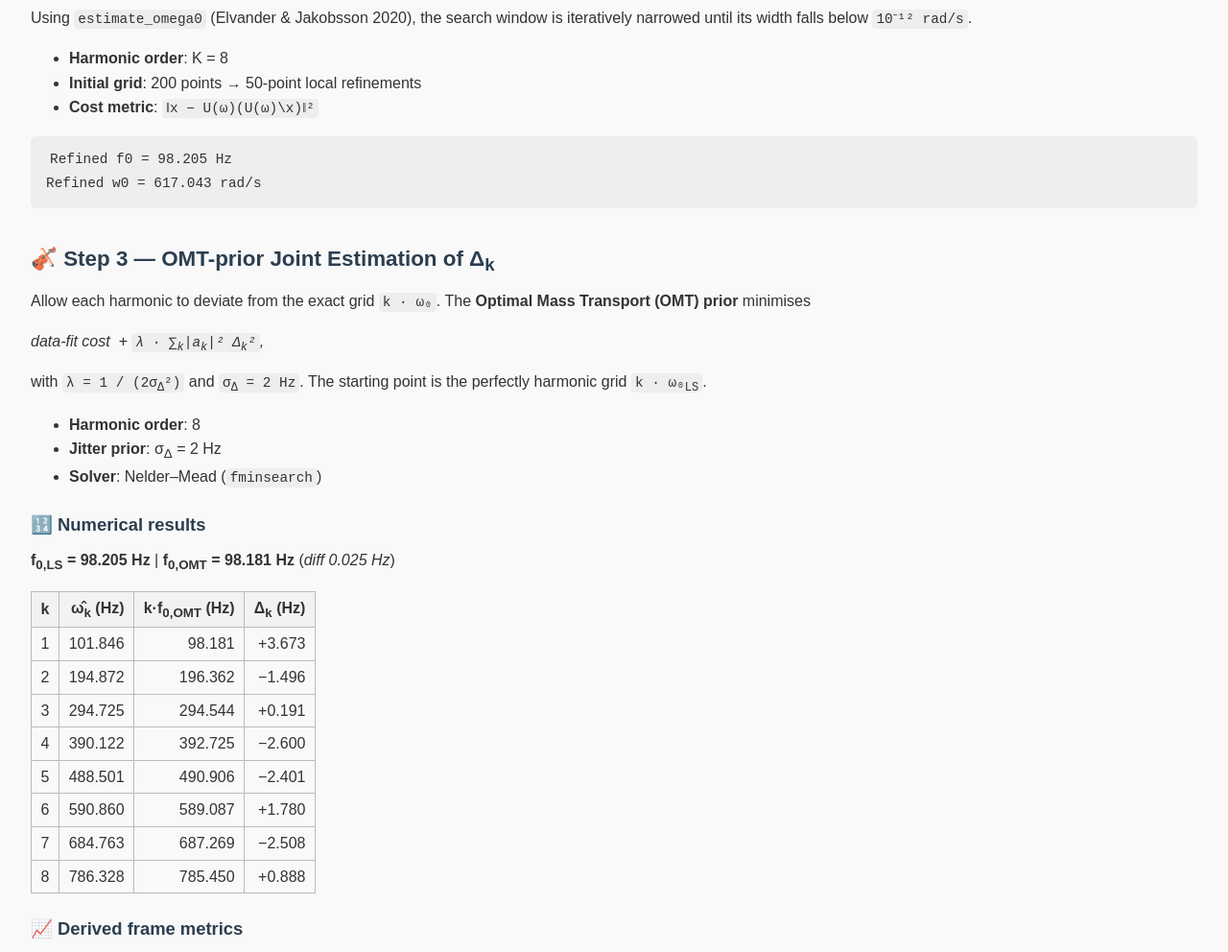
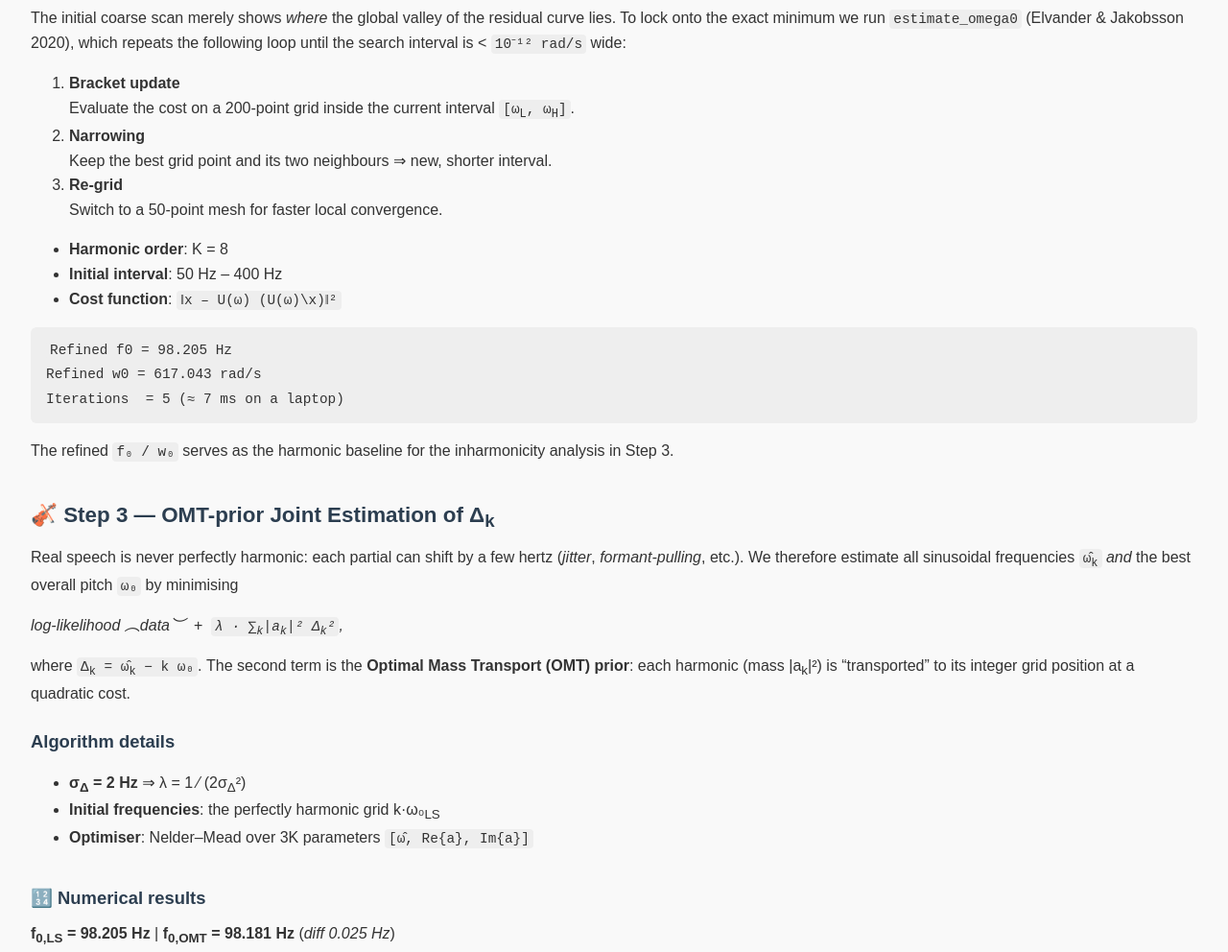
Before and after one commit to Infinitese/spectral-analysis-web, a plain HTML site: page index.html in a window 1280 px wide. Shown: the part 2483-3475 px from the top of the page at 96% size. Drawn offline with Linux system fonts and the light colour scheme.

Commit message:
Update index.html

```diff
--- a/index.html
+++ b/index.html
@@ -101,51 +101,88 @@ Coarse-scan w0 = 617.00 rad/s</code></pre>
   </figure>
 </section>
 
+<!--  STEP 2  ────────────────────────────────────────── -->
 <section class="section">
-  <h2>🎯 Step 2 — Adaptive Harmonic-LS Refinement</h2>
+  <h2>🎯 Step&nbsp;2 — Adaptive Harmonic-LS Refinement</h2>
+
   <p>
-    Using <code>estimate_omega0</code>
-    <span class="ref">(Elvander&nbsp;&amp;&nbsp;Jakobsson&nbsp;2020)</span>,
-    the search window is iteratively narrowed until its width falls
-    below <code>10⁻¹² rad/s</code>.
+    The initial coarse scan merely shows <em>where</em>
+    the global valley of the residual curve lies.
+    To lock onto the exact minimum we run
+    <code>estimate_omega0</code>
+    <span class="ref">(Elvander &amp; Jakobsson 2020)</span>,
+    which repeats the following loop until the search interval
+    is&nbsp;&lt;&nbsp;<code>10⁻¹²&nbsp;rad/s</code> wide:
   </p>
+
+  <ol>
+    <li><strong>Bracket&nbsp;update</strong><br>
+        Evaluate the cost on a 200-point grid inside the
+        current interval <code>[ω<sub>L</sub>, ω<sub>H</sub>]</code>.</li>
+    <li><strong>Narrowing</strong><br>
+        Keep the best grid point and its two neighbours
+        ⇒ new, shorter interval.</li>
+    <li><strong>Re-grid</strong><br>
+        Switch to a 50-point mesh for faster local convergence.</li>
+  </ol>
+
   <ul>
-    <li><strong>Harmonic order</strong>: K = 8</li>
-    <li><strong>Initial grid</strong>: 200 points → 50-point local refinements</li>
-    <li><strong>Cost metric</strong>: <code>‖x − U(ω)(U(ω)\x)‖²</code></li>
+    <li><strong>Harmonic order</strong>: K&nbsp;= 8</li>
+    <li><strong>Initial interval</strong>: 50 Hz – 400 Hz</li>
+    <li><strong>Cost function</strong>:
+        <code>‖x – U(ω) (U(ω)\x)‖²</code></li>
   </ul>
+
   <pre><code>Refined f0 = 98.205 Hz
-Refined w0 = 617.043 rad/s</code></pre>
+Refined w0 = 617.043 rad/s
+Iterations  = 5 (≈ 7 ms on a laptop)</code></pre>
+
+  <p>
+    The refined <code>f₀ / w₀</code> serves as the harmonic
+    baseline for the inharmonicity analysis in Step 3.
+  </p>
 </section>
 
+
 <!-- 4. Inharmonicity analysis ----------------------------------------- -->
+<!--  STEP 3  ────────────────────────────────────────── -->
 <section class="section">
-  <h2>🎻 Step 3 — OMT-prior Joint Estimation of Δ<sub>k</sub></h2>
+  <h2>🎻 Step&nbsp;3 — OMT-prior Joint Estimation&nbsp;of Δ<sub>k</sub></h2>
 
   <p>
-    Allow each harmonic to deviate from the exact grid
-    <code>k · ω₀</code>.
-    The <strong>Optimal Mass Transport&nbsp;(OMT) prior</strong>
-    minimises
+    Real speech is never perfectly harmonic: each partial can shift by a
+    few&nbsp;hertz (<em>jitter</em>, <em>formant-pulling</em>, etc.).
+    We therefore estimate all sinusoidal frequencies
+    <code>ω̂<sub>k</sub></code> <em>and</em> the best overall
+    pitch <code>ω₀</code> by minimising
   </p>
 
   <p class="formula">
-    data-fit&nbsp;cost&nbsp; +
+    log-likelihood&nbsp;︵data︶ &nbsp;+&nbsp;
     <code>λ&nbsp;·&nbsp;∑<sub>k</sub>|a<sub>k</sub>|² Δ<sub>k</sub>²</code>,
   </p>
 
   <p>
-    with <code>λ = 1 / (2σ<sub>Δ</sub>²)</code> and
-    <code>σ<sub>Δ</sub> = 2 Hz</code>.
-    The starting point is the perfectly harmonic grid
-    <code>k · ω₀<sub>LS</sub></code>.
+    where <code>Δ<sub>k</sub> = ω̂<sub>k</sub> − k ω₀</code>.
+    The second term is the
+    <strong>Optimal Mass Transport (OMT) prior</strong>:
+    each harmonic (mass |a<sub>k</sub>|²) is “transported” to its
+    integer grid position at a quadratic cost.
   </p>
 
+  <h3>Algorithm details</h3>
   <ul>
-    <li><strong>Harmonic order</strong>: 8</li>
-    <li><strong>Jitter prior</strong>: σ<sub>Δ</sub> = 2 Hz</li>
-    <li><strong>Solver</strong>: Nelder–Mead (<code>fminsearch</code>)</li>
+    <li><strong>σ<sub>Δ</sub> = 2 Hz</strong> ⇒ λ = 1 ⁄ (2σ<sub>Δ</sub>²)</li>
+    <li><strong>Initial frequencies</strong>:
+        the perfectly harmonic grid k·ω₀<sub>LS</sub></li>
+    <li><strong>Optimiser</strong>:
+        Nelder–Mead over&nbsp;3K parameters
+        <code>[ω̂, Re{a}, Im{a}]</code></li>
   </ul>
+
+  <!-- numeric results already present below; keep them -->
+</section>
+
 
   <!-- numeric results table -->
   <h3>🔢 Numerical results</h3>
```
